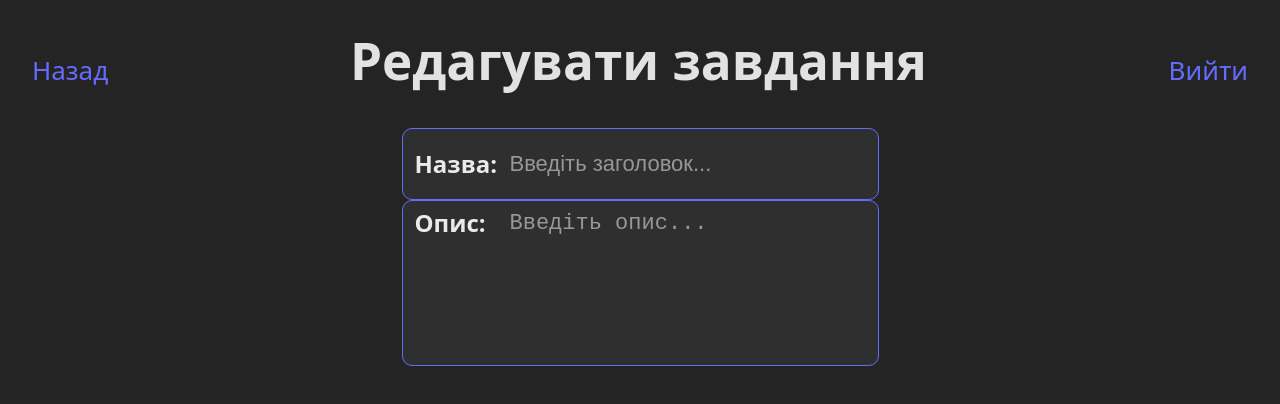
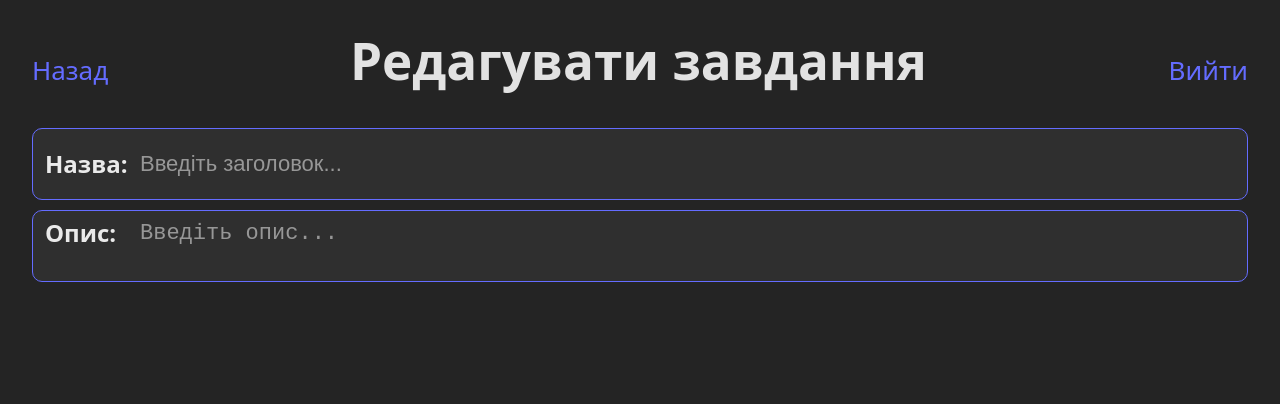
Before and after one commit to Galagadiv/To-do-list-aws, a React (Vite) app: page /new-task/1 in a window 1280 px wide. Shown: the top 404 px of the page. Built offline with nearby package versions, Linux system fonts and the light colour scheme; no server answers; some icons are missing.

Commit message:
fix: textarea height test 2

```diff
--- a/src/pages/ManageTaskPage/ManageTaskPage.css
+++ b/src/pages/ManageTaskPage/ManageTaskPage.css
@@ -1,4 +1,4 @@
-.form-crete-task {
+.form-create-task {
   display: flex;
   flex-direction: column;
   align-items: center;
```
